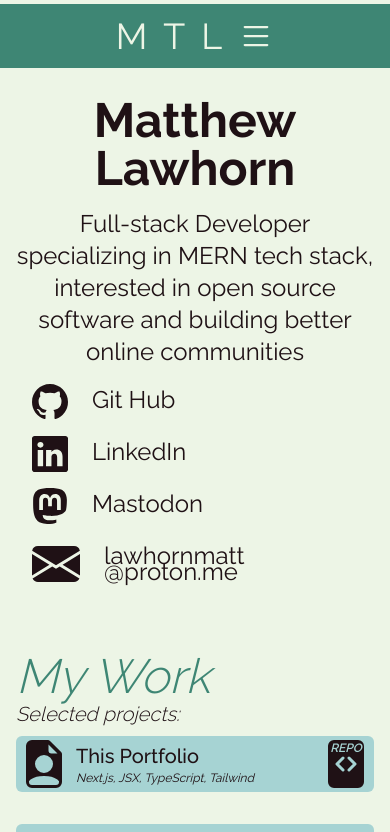
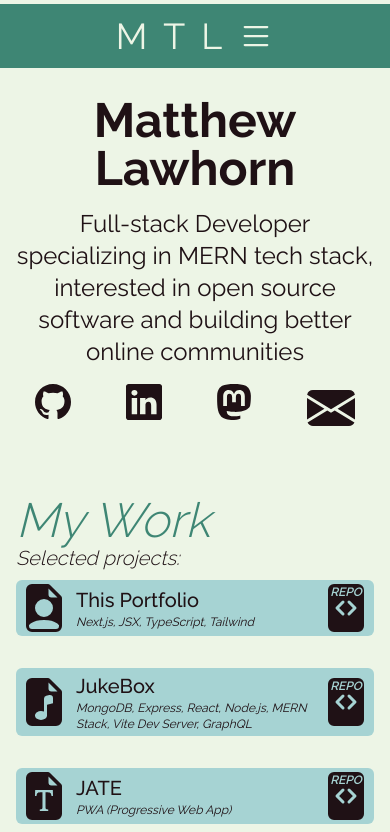
Before and after one commit to Lawhornmatt/PurseReachSnow, a Next.js app: page / in a window 390 px wide. Shown: the top 832 px of the page. Built offline with nearby package versions, Linux system fonts and the light colour scheme.

Commit message:
Reduce MediaLinks
Just like with contacts sections, MediaLinks now are only icons on smaller screens, i.e. mobile. Labels return on medium breakpoint and higher. Also removed justified-center class from MediaLinks and Contact, no longer needed.

```diff
--- a/components/mainSections/contact.tsx
+++ b/components/mainSections/contact.tsx
@@ -16,22 +16,22 @@ export default function Contact() {
         gap-6 mx-4 mt-8 mb-4 pt-4
         sm:mx-16 2xl:mx-40">
 
-        <Link className="flex gap-2 justify-center items-center md:justify-normal" href="https://github.com/Lawhornmatt">
+        <Link className="flex gap-2 items-center md:justify-normal" href="https://github.com/Lawhornmatt">
           <GitHubIcon />
           <span className='hidden md:inline lg:text-3xl'>Git Hub</span>
         </Link>
 
-        <Link className="flex gap-2 justify-center items-center md:justify-normal" href="https://www.linkedin.com/in/matthew-lawhorn/">
+        <Link className="flex gap-2 items-center md:justify-normal" href="https://www.linkedin.com/in/matthew-lawhorn/">
           <LinkedInIcon />
           <span className='hidden md:inline lg:text-3xl'>LinkedIn</span>
         </Link>
 
-        <Link className="flex gap-2 justify-center items-center md:justify-normal" href="https://federate.social/@lawhornmatt">
+        <Link className="flex gap-2 items-center md:justify-normal" href="https://federate.social/@lawhornmatt">
           <MastodonIcon />
           <span className='hidden md:inline lg:text-3xl'>Mastodon</span>
         </Link>
 
-        <Link className="flex gap-2 justify-center items-center md:justify-normal" href="mailto:lawhornmatt@proton.me">
+        <Link className="flex gap-2 items-center md:justify-normal" href="mailto:lawhornmatt@proton.me">
           <EmailIcon />
           <div className='hidden md:flex md:flex-col lg:text-2xl'>
             <span className='leading-4'>lawhornmatt</span>
--- a/components/pieces/medialinks.tsx
+++ b/components/pieces/medialinks.tsx
@@ -7,27 +7,35 @@ import EmailIcon from '../icons/email';
 
 export default function SocialMediaLinks() {
     return (
-        <div className= "md:w-1/3 flex flex-col gap-4 md:gap-12 pl-4 md:pl-0 justify-center items-start text-2xl lg:tracking-navbar">
+        <div className="
+            md:w-1/3
+            flex
+            md:flex-col
+            gap-4 md:gap-12
+            justify-around md:justify-center
+            items-start
+            text-2xl
+            lg:tracking-navbar">
 
-            <Link className="flex gap-6 justify-center md:justify-normal" href="https://github.com/Lawhornmatt">
+            <Link className="flex gap-6" href="https://github.com/Lawhornmatt">
               <GitHubIcon />
-              <span className='md:text-3xl'>Git Hub</span>
+              <span className='hidden md:inline md:text-3xl'>Git Hub</span>
             </Link>
 
-            <Link className="flex gap-6 justify-center md:justify-normal" href="https://www.linkedin.com/in/matthew-lawhorn/">
+            <Link className="flex gap-6" href="https://www.linkedin.com/in/matthew-lawhorn/">
               <LinkedInIcon />
-              <span className='md:text-3xl'>LinkedIn</span>
+              <span className='hidden md:inline md:text-3xl'>LinkedIn</span>
             </Link>
 
-            <Link className="flex gap-6 justify-center md:justify-normal" href="https://federate.social/@lawhornmatt">
+            <Link className="flex gap-6" href="https://federate.social/@lawhornmatt">
               <MastodonIcon />
-              <span className='md:text-3xl'>Mastodon</span>
+              <span className='hidden md:inline md:text-3xl'>Mastodon</span>
             </Link>
 
-            <Link className="flex gap-6 justify-center items-center md:justify-normal" href="mailto:lawhornmatt@proton.me">
+            <Link className="flex gap-6 items-center" href="mailto:lawhornmatt@proton.me">
               <EmailIcon />
               {/* tracking-normal */}
-              <div className='flex flex-col'>
+              <div className='hidden md:flex md:flex-col'>
                 <span className='leading-4'>lawhornmatt</span>
                 <span className='leading-4'>@proton.me</span>
               </div>
```
